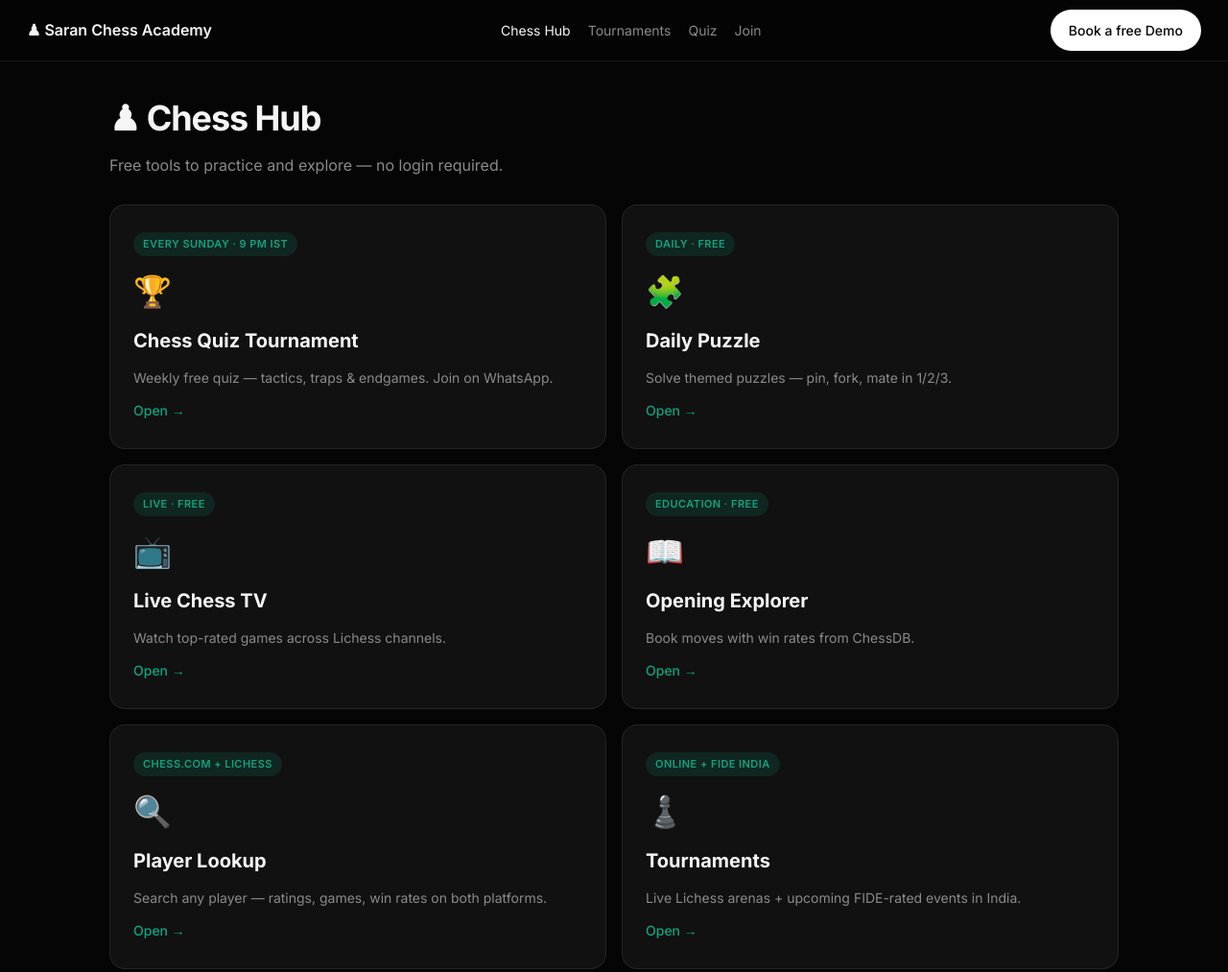
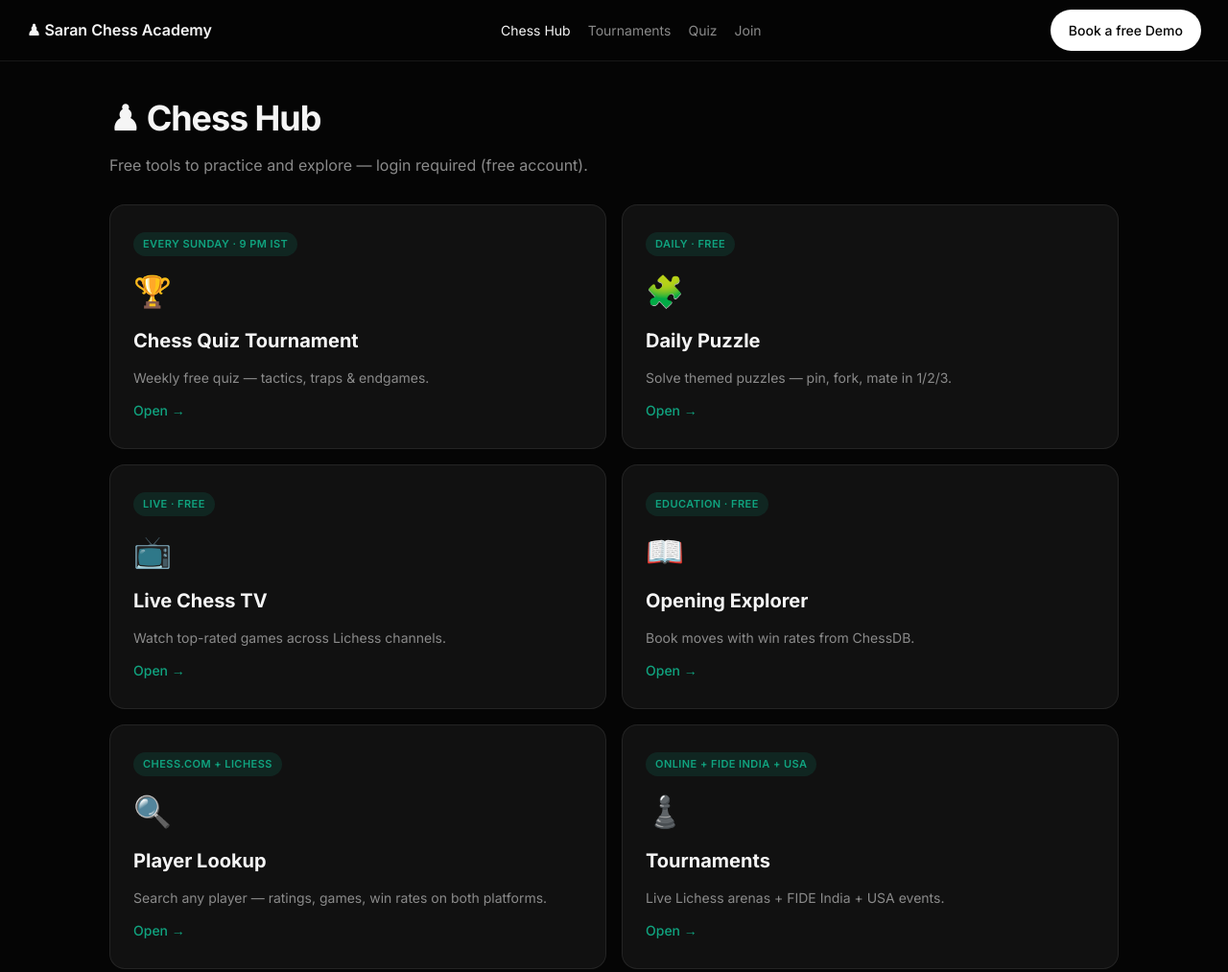
Before and after one commit to SacrificerMAN/mks64, a website: page explore.html in a window 1280 px wide. Shown: the top 1013 px of the page at 96% size. Drawn offline with Linux system fonts and the light colour scheme.

Commit message:
Require free registration for Chess Hub

```diff
--- a/explore.html
+++ b/explore.html
@@ -19,7 +19,7 @@
 @media(max-width:800px){.nav-links{display:none}.grid2{grid-template-columns:1fr!important}}
 </style>
 </head>
-<body>
+<body data-require-auth="1">
 <nav>
   <a class="logo" href="/">♟ Saran Chess Academy</a>
   <div class="nav-links">
@@ -34,14 +34,14 @@
 <div class="wrap">
   <div class="page-head">
     <h1>♟ Chess Hub</h1>
-    <p>Free tools to practice and explore — no login required.</p>
+    <p>Free tools to practice and explore — login required (free account).</p>
   </div>
   <div class="grid2">
     <a class="hub-card" href="/quiz.html">
       <span class="hub-badge">Every Sunday · 9 PM IST</span>
       <div class="hub-icon">🏆</div>
       <h3>Chess Quiz Tournament</h3>
-      <p>Weekly free quiz — tactics, traps & endgames. Join on WhatsApp.</p>
+      <p>Weekly free quiz — tactics, traps & endgames.</p>
       <span style="font-size:14px;font-weight:500;color:var(--green)">Open →</span>
     </a>
     <a class="hub-card" href="/puzzle.html">
@@ -73,10 +73,10 @@
       <span style="font-size:14px;font-weight:500;color:var(--green)">Open →</span>
     </a>
     <a class="hub-card" href="/tournaments.html">
-      <span class="hub-badge">Online + FIDE India</span>
+      <span class="hub-badge">Online + FIDE India + USA</span>
       <div class="hub-icon">♟️</div>
       <h3>Tournaments</h3>
-      <p>Live Lichess arenas + upcoming FIDE-rated events in India.</p>
+      <p>Live Lichess arenas + FIDE India + USA events.</p>
       <span style="font-size:14px;font-weight:500;color:var(--green)">Open →</span>
     </a>
   </div>
@@ -88,5 +88,6 @@
 </footer>
 <script src="/lead-cta.js"></script>
 <script>document.addEventListener("DOMContentLoaded",function(){if(window.SCALead){SCALead.injectStrip("explore");}});</script>
+<script src="/auth.js"></script>
 </body>
 </html>
```
